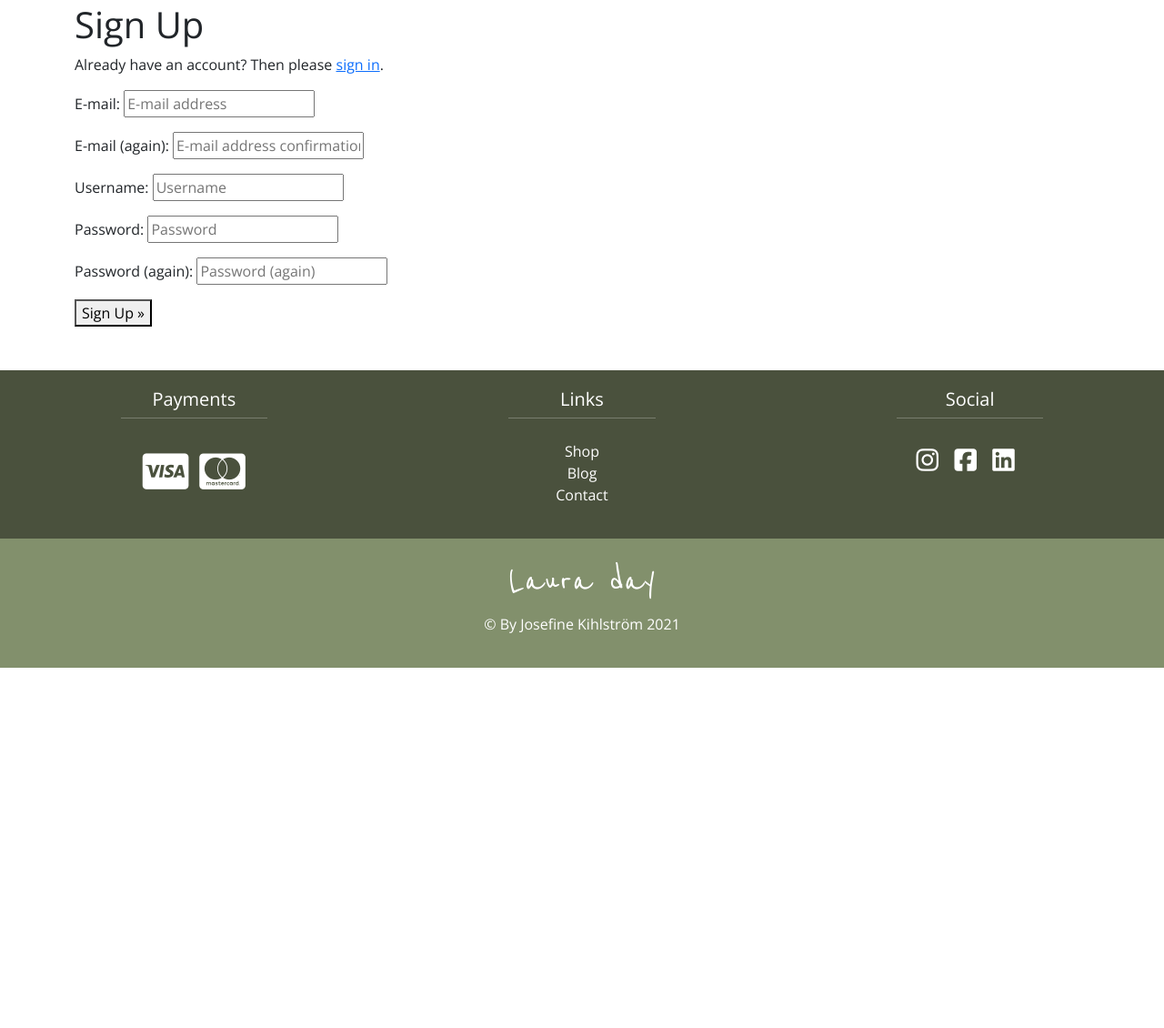
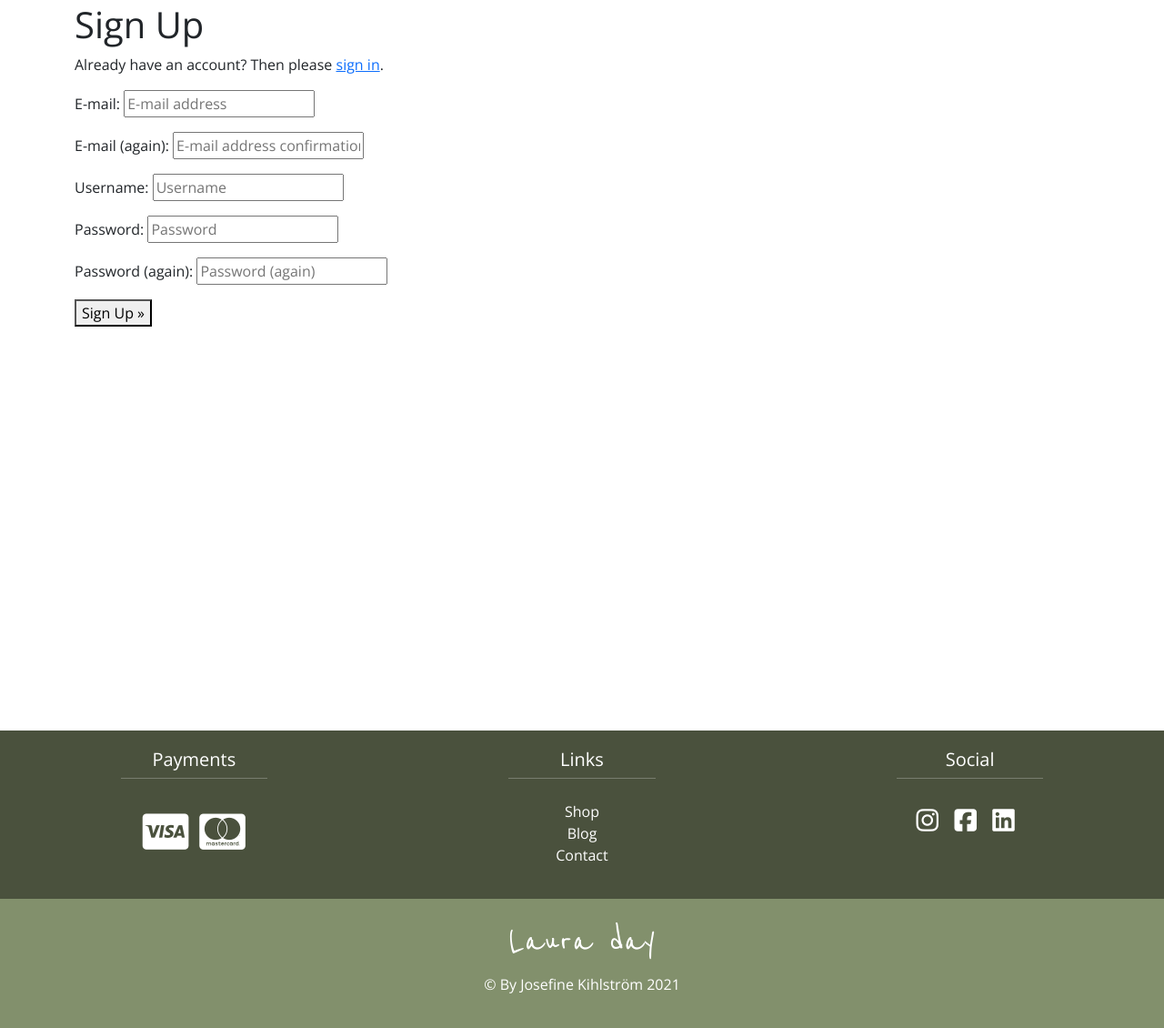
Before and after one commit to Josefinekihlstrom/LauraDay, a Django app: page /accounts/signup/ in a window 1280 px wide. Shown: the part 133-1263 px from the top of the page at 91% size. Before the commit the page ends 867 px from the top, so only its background shows below. Run offline with Django 3.2, Linux system fonts and the light colour scheme; some libraries are stand-ins or nearby versions.

Commit message:
Added view height on allauth container

```diff
--- a/static/css/base.css
+++ b/static/css/base.css
@@ -327,6 +327,12 @@ footer {
 }
 
 
+/* ------------------------------------------- Allauth templates */
+.container-view {
+    height: 100vh;
+}
+
+
 /* ------------------------------------------- Media Queries */
 /* Max width 992px */
 @media screen and (max-width: 992px) {
--- a/templates/allauth/account/account_inactive.html
+++ b/templates/allauth/account/account_inactive.html
@@ -5,7 +5,7 @@
 {% block head_title %}{% trans "Account Inactive" %}{% endblock %}
 
 {% block content %}
-<div class="container container-margin mb-5">
+<div class="container container-margin container-view">
     <div class="row">
         <div class="col-12">
             <h1>{% trans "Account Inactive" %}</h1>
--- a/templates/allauth/account/email.html
+++ b/templates/allauth/account/email.html
@@ -5,7 +5,7 @@
 {% block head_title %}{% trans "E-mail Addresses" %}{% endblock %}
 
 {% block content %}
-<div class="container container-margin mb-5">
+<div class="container container-margin container-view">
     <div class="row">
         <div class="col-12">
             <h1>{% trans "E-mail Addresses" %}</h1>
--- a/templates/allauth/account/email_confirm.html
+++ b/templates/allauth/account/email_confirm.html
@@ -7,7 +7,7 @@
 
 
 {% block content %}
-<div class="container container-margin mb-5">
+<div class="container container-margin container-view">
     <div class="row">
         <div class="col-12">
             <h1>{% trans "Confirm E-mail Address" %}</h1>
--- a/templates/allauth/account/login.html
+++ b/templates/allauth/account/login.html
@@ -6,7 +6,7 @@
 {% block head_title %}{% trans "Sign In" %}{% endblock %}
 
 {% block content %}
-    <div class="container container-margin mb-5">
+    <div class="container container-margin container-view">
         <div class="row">
             <div class="col-12">
                 <h1>{% trans "Sign In" %}</h1>
--- a/templates/allauth/account/logout.html
+++ b/templates/allauth/account/logout.html
@@ -5,7 +5,7 @@
 {% block head_title %}{% trans "Sign Out" %}{% endblock %}
 
 {% block content %}
-<div class="container container-margin mb-5">
+<div class="container container-margin container-view">
     <div class="row">
         <div class="col-12">
             <h1>{% trans "Sign Out" %}</h1>
--- a/templates/allauth/account/password_change.html
+++ b/templates/allauth/account/password_change.html
@@ -5,7 +5,7 @@
 {% block head_title %}{% trans "Change Password" %}{% endblock %}
 
 {% block content %}
-<div class="container container-margin mb-5">
+<div class="container container-margin container-view">
     <div class="row">
         <div class="col-12">
             <h1>{% trans "Change Password" %}</h1>
--- a/templates/allauth/account/password_reset.html
+++ b/templates/allauth/account/password_reset.html
@@ -6,7 +6,7 @@
 {% block head_title %}{% trans "Password Reset" %}{% endblock %}
 
 {% block content %}
-<div class="container container-margin mb-5">
+<div class="container container-margin container-view">
     <div class="row">
         <div class="col-12">
             <h1>{% trans "Password Reset" %}</h1>
--- a/templates/allauth/account/password_reset_done.html
+++ b/templates/allauth/account/password_reset_done.html
@@ -6,7 +6,7 @@
 {% block head_title %}{% trans "Password Reset" %}{% endblock %}
 
 {% block content %}
-<div class="container container-margin mb-5">
+<div class="container container-margin container-view">
     <div class="row">
         <div class="col-12">
             <h1>{% trans "Password Reset" %}</h1>
--- a/templates/allauth/account/password_reset_from_key.html
+++ b/templates/allauth/account/password_reset_from_key.html
@@ -4,7 +4,7 @@
 {% block head_title %}{% trans "Change Password" %}{% endblock %}
 
 {% block content %}
-<div class="container container-margin mb-5">
+<div class="container container-margin container-view">
     <div class="row">
         <div class="col-12">
             <h1>{% if token_fail %}{% trans "Bad Token" %}{% else %}{% trans "Change Password" %}{% endif %}</h1>
--- a/templates/allauth/account/password_reset_from_key_done.html
+++ b/templates/allauth/account/password_reset_from_key_done.html
@@ -4,7 +4,7 @@
 {% block head_title %}{% trans "Change Password" %}{% endblock %}
 
 {% block content %}
-<div class="container container-margin mb-5">
+<div class="container container-margin container-view">
     <div class="row">
         <div class="col-12">
             <h1>{% trans "Change Password" %}</h1>
--- a/templates/allauth/account/password_set.html
+++ b/templates/allauth/account/password_set.html
@@ -5,7 +5,7 @@
 {% block head_title %}{% trans "Set Password" %}{% endblock %}
 
 {% block content %}
-<div class="container container-margin mb-5">
+<div class="container container-margin container-view">
     <div class="row">
         <div class="col-12">
             <h1>{% trans "Set Password" %}</h1>
--- a/templates/allauth/account/signup.html
+++ b/templates/allauth/account/signup.html
@@ -5,7 +5,7 @@
 {% block head_title %}{% trans "Signup" %}{% endblock %}
 
 {% block content %}
-<div class="container container-margin mb-5">
+<div class="container container-margin container-view">
     <div class="row">
         <div class="col-12">
             <h1>{% trans "Sign Up" %}</h1>
--- a/templates/allauth/account/signup_closed.html
+++ b/templates/allauth/account/signup_closed.html
@@ -5,7 +5,7 @@
 {% block head_title %}{% trans "Sign Up Closed" %}{% endblock %}
 
 {% block content %}
-<div class="container container-margin mb-5">
+<div class="container container-margin container-view">
     <div class="row">
         <div class="col-12">
             <h1>{% trans "Sign Up Closed" %}</h1>
--- a/templates/allauth/account/verification_sent.html
+++ b/templates/allauth/account/verification_sent.html
@@ -5,7 +5,7 @@
 {% block head_title %}{% trans "Verify Your E-mail Address" %}{% endblock %}
 
 {% block content %}
-<div class="container container-margin mb-5">
+<div class="container container-margin container-view">
     <div class="row">
         <div class="col-12">
             <h1>{% trans "Verify Your E-mail Address" %}</h1>
--- a/templates/allauth/account/verified_email_required.html
+++ b/templates/allauth/account/verified_email_required.html
@@ -5,7 +5,7 @@
 {% block head_title %}{% trans "Verify Your E-mail Address" %}{% endblock %}
 
 {% block content %}
-<div class="container container-margin mb-5">
+<div class="container container-margin container-view">
     <div class="row">
         <div class="col-12">
             <h1>{% trans "Verify Your E-mail Address" %}</h1>
```
